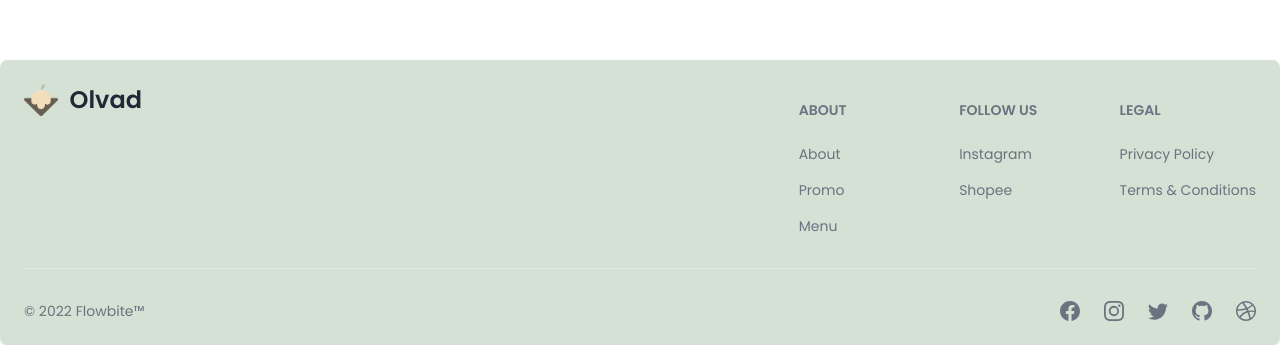
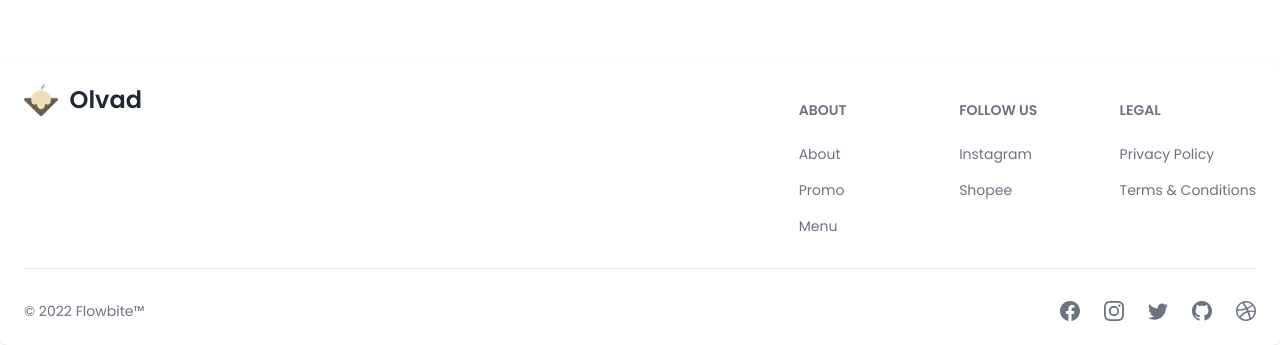
Before and after one commit to ryokf/olvad-refactor, a Next.js app: page / in a window 1280 px wide. Shown: the part 5113-5458 px from the top of the page. Built offline with nearby package versions, Linux system fonts and the light colour scheme; a web font is replaced by a local one.

Commit message:
Add footer theme customization and update Footer component styling

```diff
--- a/src/components/Footer.tsx
+++ b/src/components/Footer.tsx
@@ -1,17 +1,17 @@
 
 "use client";
 
+import footerTheme from "@/themes/footer";
 import { Footer } from "flowbite-react";
 import { BsDribbble, BsFacebook, BsGithub, BsInstagram, BsTwitter } from "react-icons/bs";
 
 const FooterComponent = () => {
     return (
-        <Footer container className="bg-tertiary/50">
+        <Footer theme={footerTheme} container className="">
             <div className="w-full">
                 <div className="grid w-full justify-between sm:flex sm:justify-between md:flex md:grid-cols-1">
                     <div >
                         <Footer.Brand
-                            className="text-primary"
                             href="/"
                             src="/logo.png"
                             alt="Olvad Logo"
--- /dev/null
+++ b/src/themes/footer.ts
@@ -0,0 +1,37 @@
+const footerTheme = {
+    "root": {
+        "base": "w-full rounded-lg bg-tertiary/50 text-primary shadow dark:bg-gray-800 md:flex md:items-center md:justify-between",
+        "container": "w-full p-6",
+        "bgDark": "bg-gray-800"
+    },
+    "groupLink": {
+        "base": "flex flex-wrap text-sm text-gray-500 dark:text-white",
+        "link": {
+            "base": "me-4 last:mr-0 md:mr-6",
+            "href": "hover:underline"
+        },
+        "col": "flex-col space-y-4"
+    },
+    "icon": {
+        "base": "text-gray-500 dark:hover:text-white",
+        "size": "h-5 w-5"
+    },
+    "title": {
+        "base": "mb-6 text-xl font-semibold uppercase !text-primary dark:text-white"
+    },
+    "divider": {
+        "base": "my-6 w-full border-gray-200 dark:border-gray-700 sm:mx-auto lg:my-8"
+    },
+    "copyright": {
+        "base": "text-sm text-gray-500 dark:text-gray-400 sm:text-center",
+        "href": "ml-1 hover:underline",
+        "span": "ml-1"
+    },
+    "brand": {
+        "base": "mb-4 flex items-center sm:mb-0",
+        "img": "mr-3 h-8",
+        "span": "self-center whitespace-nowrap text-2xl font-semibold text-gray-800 dark:text-white"
+    }
+}
+
+export default footerTheme
```
